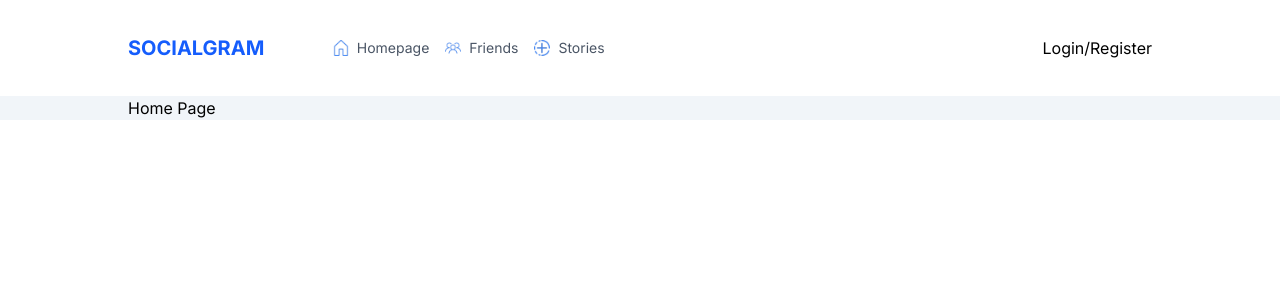
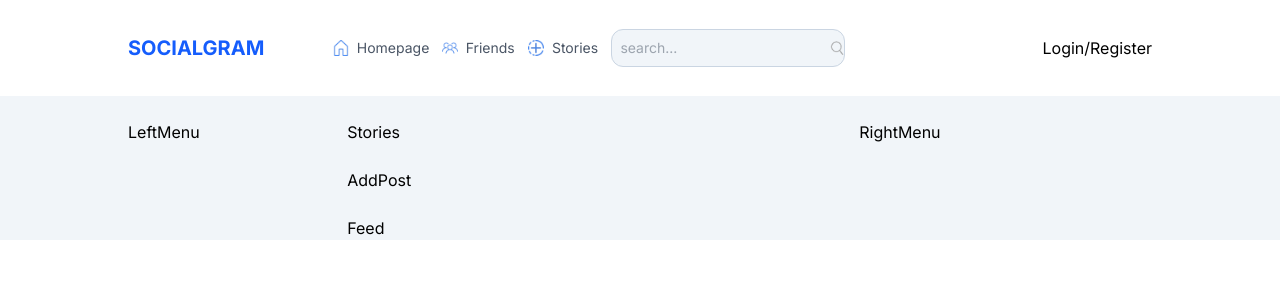
Before and after one commit to rameessiyad/social-gram, a Next.js app in the folder social-gram/: page / in a window 1280 px wide. Shown: the top 300 px of the page. Built offline with nearby package versions, Linux system fonts and the light colour scheme; no server answers.

Commit message:
home page layout created

```diff
--- a/social-gram/src/app/layout.tsx
+++ b/social-gram/src/app/layout.tsx
@@ -1,8 +1,8 @@
 import type { Metadata } from "next";
 import { Inter } from "next/font/google";
 import "./globals.css";
-import Navbar from "./components/Navbar";
 import { ClerkProvider } from "@clerk/nextjs";
+import Navbar from "@/components/Navbar";
 
 const inter = Inter({ subsets: ["latin"] });
 
--- a/social-gram/src/app/page.tsx
+++ b/social-gram/src/app/page.tsx
@@ -1,5 +1,26 @@
+import AddPost from "@/components/AddPost";
+import Feed from "@/components/Feed";
+import LeftMenu from "@/components/LeftMenu";
+import RightMenu from "@/components/RightMenu";
+import Stories from "@/components/Stories";
 import React from "react";
 
 export default function Home() {
-  return <div>Home Page</div>;
+  return (
+    <div className="flex gap-6 pt-6">
+      <div className="hidden xl:block w-[20%]">
+        <LeftMenu />
+      </div>
+      <div className="w-full lg:w-[70%] xl:w-[50%]">
+        <div className="flex flex-col gap-6">
+          <Stories />
+          <AddPost />
+          <Feed />
+        </div>
+      </div>
+      <div className="hidden lg:block w-[30%]">
+        <RightMenu />
+      </div>
+    </div>
+  );
 }
--- /dev/null
+++ b/social-gram/src/components/AddPost.tsx
@@ -0,0 +1,9 @@
+import React from 'react'
+
+const AddPost = () => {
+  return (
+    <div>AddPost</div>
+  )
+}
+
+export default AddPost
--- /dev/null
+++ b/social-gram/src/components/Feed.tsx
@@ -0,0 +1,9 @@
+import React from 'react'
+
+const Feed = () => {
+  return (
+    <div>Feed</div>
+  )
+}
+
+export default Feed
--- /dev/null
+++ b/social-gram/src/components/LeftMenu.tsx
@@ -0,0 +1,9 @@
+import React from 'react'
+
+const LeftMenu = () => {
+  return (
+    <div>LeftMenu</div>
+  )
+}
+
+export default LeftMenu
--- a/social-gram/src/app/components/Navbar.tsx
+++ b/social-gram/src/components/Navbar.tsx
@@ -21,7 +21,7 @@
         </Link>
       </div>
       {/* CENTER */}
-      <div className="hidden md:flex gap-4 w-[50%] text-sm">
+      <div className="hidden md:flex gap-4 w-[50%] text-sm items-center justify-between">
         {/* LINKS */}
         <div className="flex gap-4 text-gray-600">
           <Link href="/" className="flex items-center gap-2">
@@ -36,6 +36,14 @@
             <Image src="/stories.png" alt="home" width={16} height={16} />
             <span>Stories</span>
           </Link>
+          <div className="hidden xl:flex items-center bg-slate-100 p-2 border border-slate-300 rounded-xl">
+            <input
+              type="text"
+              placeholder="search..."
+              className="bg-transparent outline-none"
+            />
+            <Image src="/search.png" alt="search" width={14} height={14} />
+          </div>
         </div>
       </div>
       {/* RIGHT */}
--- /dev/null
+++ b/social-gram/src/components/RightMenu.tsx
@@ -0,0 +1,9 @@
+import React from 'react'
+
+const RightMenu = () => {
+  return (
+    <div>RightMenu</div>
+  )
+}
+
+export default RightMenu
--- /dev/null
+++ b/social-gram/src/components/Stories.tsx
@@ -0,0 +1,9 @@
+import React from 'react'
+
+const Stories = () => {
+  return (
+    <div>Stories</div>
+  )
+}
+
+export default Stories
```
Also changed, not shown: social-gram/src/components/MobileMenu.tsx (renamed from social-gram/src/app/components/MobileMenu.tsx).
